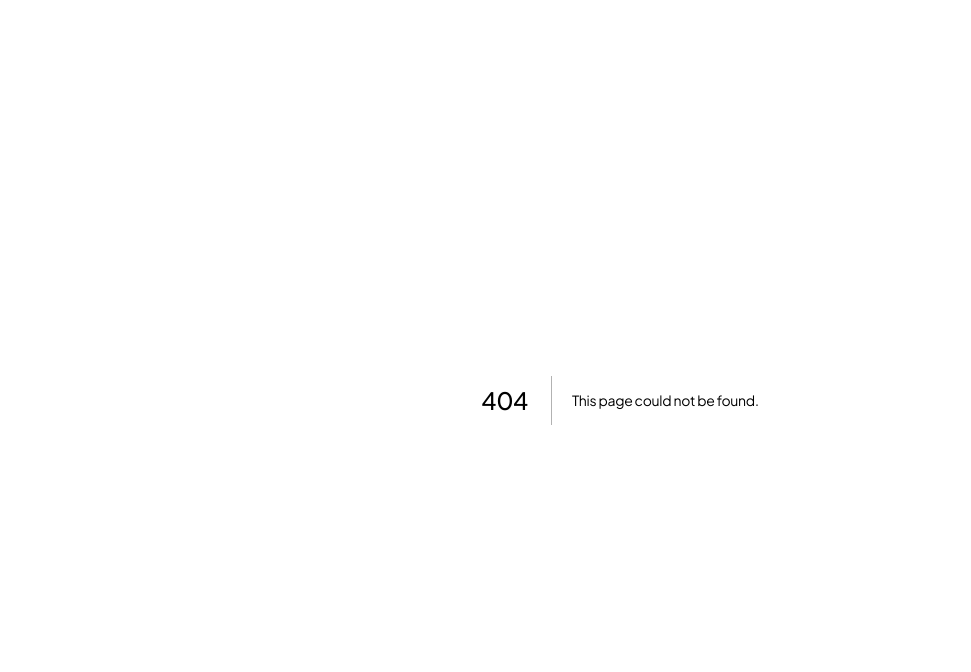
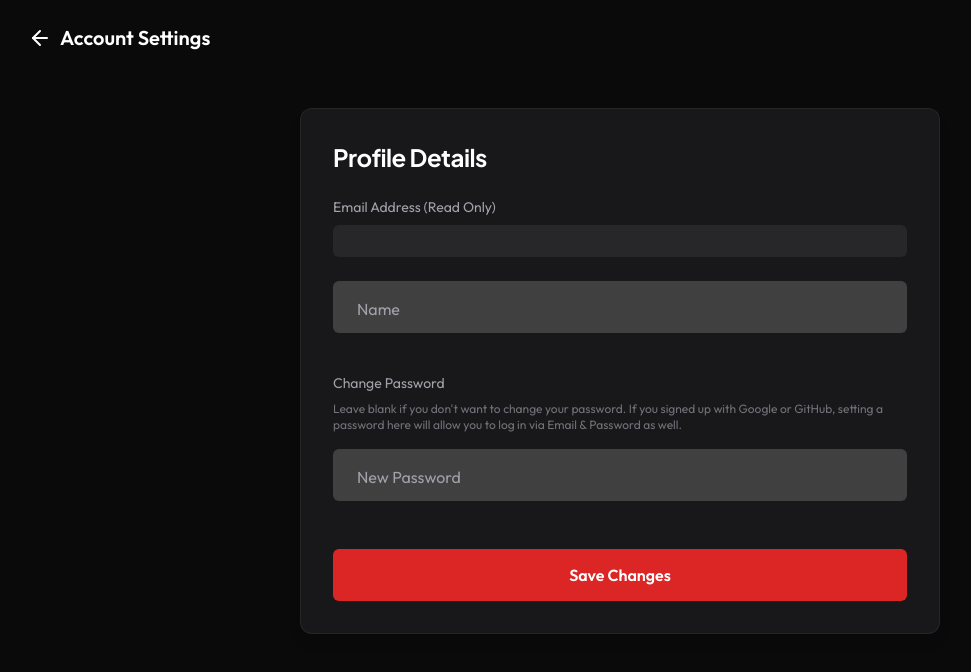
Before and after one commit to gamerboy74/ChillFlix, a Next.js app: page /settings in a window 1280 px wide. Before the commit this address had no page. Shown: the top 672 px of the page, without its empty margins (20-991 px from the left). Built offline with nearby package versions, Linux system fonts and the light colour scheme; no server answers; the database is empty; sample sign-in values are in the browser's storage.

Commit message:
fixed route

```diff
--- a/components/AccountMenu.tsx
+++ b/components/AccountMenu.tsx
@@ -45,6 +45,7 @@ const AccountMenu: React.FC<AccountMenuProps> = ({ visible }) => {
           Manage Profiles
         </button>
         <button
+          onClick={() => router.push("/settings")}
           className="w-full flex items-center gap-3 px-4 py-2.5 text-zinc-300 hover:text-white hover:bg-white/5 transition-colors text-sm"
         >
           <BsGear size={14} className="text-zinc-500" />
--- a/lib/authOptions.ts
+++ b/lib/authOptions.ts
@@ -17,10 +17,12 @@ export const authOptions: NextAuthOptions = {
     GithubProvider({
       clientId: process.env.GITHUB_ID || "",
       clientSecret: process.env.GITHUB_SECRET || "",
+      allowDangerousEmailAccountLinking: true,
     }),
     GoogleProvider({
       clientId: process.env.GOOGLE_CLIENT_ID || "",
       clientSecret: process.env.GOOGLE_CLIENT_SECRET || "",
+      allowDangerousEmailAccountLinking: true,
     }),
     Credentials({
       id: "credentials",
@@ -41,7 +43,7 @@ export const authOptions: NextAuthOptions = {
           .single();
 
         if (!user) throw new Error("Email does not exist");
-        if (!user.hashedPassword) throw new Error("User has no password set");
+        if (!user.hashedPassword) throw new Error("OAUTH_ACCOUNT_NO_PASSWORD");
 
         const isCorrectPassword = await compare(
           credentials.password,
--- /dev/null
+++ b/pages/api/user/settings.ts
@@ -0,0 +1,43 @@
+import { NextApiRequest, NextApiResponse } from "next";
+import serverAuth from "@/lib/serverAuth";
+import supabase from "@/lib/supabase";
+import bcrypt from "bcrypt";
+
+export default async function handler(
+  req: NextApiRequest,
+  res: NextApiResponse
+) {
+  if (req.method !== "PUT") {
+    return res.status(405).json({ error: "Method not allowed" });
+  }
+
+  try {
+    const { currentUser } = await serverAuth(req, res);
+    const { name, password } = req.body;
+
+    const updates: any = {
+      name: name || currentUser.name,
+    };
+
+    if (password && password.length >= 8) {
+      const hashedPassword = await bcrypt.hash(password, 12);
+      updates.hashedPassword = hashedPassword;
+    } else if (password && password.length > 0) {
+      return res.status(400).json({ error: "Password must be at least 8 characters" });
+    }
+
+    const { error } = await supabase
+      .from("User")
+      .update(updates)
+      .eq("id", currentUser.id);
+
+    if (error) {
+      throw new Error(error.message);
+    }
+
+    return res.status(200).json({ message: "Settings updated successfully" });
+  } catch (error: any) {
+    console.error("Settings update error:", error);
+    return res.status(500).json({ error: error.message || "Failed to update settings" });
+  }
+}
--- a/pages/auth.tsx
+++ b/pages/auth.tsx
@@ -33,7 +33,11 @@ const Auth = () => {
     try {
       const result = await signIn("credentials", { email, password, redirect: false });
       if (result?.error) {
-        toast.error(result.error);
+        if (result.error === "OAUTH_ACCOUNT_NO_PASSWORD") {
+          toast.error("You originally signed up with a social account (Google/GitHub). Please use that button to sign in.", { duration: 5000 });
+        } else {
+          toast.error(result.error);
+        }
       } else {
         toast.success("Welcome back to ChillFlix!");
         router.push("/main");
--- /dev/null
+++ b/pages/settings.tsx
@@ -0,0 +1,125 @@
+import { NextPageContext } from "next";
+import { getSession } from "next-auth/react";
+import useCurrentUser from "@/hooks/useCurrentUser";
+import { useRouter } from "next/router";
+import { useState, useCallback, useEffect } from "react";
+import Input from "@/components/Input";
+import axios from "axios";
+import toast from "react-hot-toast";
+import { ArrowLeft, Loader2 } from "lucide-react";
+
+export async function getServerSideProps(context: NextPageContext) {
+  const session = await getSession(context);
+
+  if (!session) {
+    return {
+      redirect: {
+        destination: "/auth",
+        permanent: false,
+      },
+    };
+  }
+
+  return {
+    props: {},
+  };
+}
+
+const Settings = () => {
+  const router = useRouter();
+  const { data: user, mutate } = useCurrentUser();
+  const [name, setName] = useState("");
+  const [password, setPassword] = useState("");
+  const [isLoading, setIsLoading] = useState(false);
+
+  useEffect(() => {
+    if (user) {
+      setName(user.name || "");
+    }
+  }, [user]);
+
+  const saveSettings = useCallback(async () => {
+    setIsLoading(true);
+    try {
+      await axios.put("/api/user/settings", { name, password });
+      toast.success("Settings updated successfully!");
+      mutate();
+      setPassword(""); // Clear password field after successful update
+    } catch (error: any) {
+      toast.error(error.response?.data?.error || "Failed to update settings");
+    } finally {
+      setIsLoading(false);
+    }
+  }, [name, password, mutate]);
+
+  return (
+    <div className="min-h-screen bg-[#0a0a0a] text-white">
+      {/* Navbar */}
+      <nav className="w-full px-4 md:px-12 py-6 flex items-center">
+        <button
+          onClick={() => router.push("/main")}
+          className="flex flex-row items-center gap-2 hover:opacity-80 transition"
+        >
+          <ArrowLeft size={24} />
+          <span className="text-xl font-semibold">Account Settings</span>
+        </button>
+      </nav>
+
+      {/* Content */}
+      <div className="max-w-2xl mx-auto px-4 mt-8">
+        <div className="bg-zinc-900 border border-white/[0.06] rounded-xl p-8 shadow-lg animate-fade-in">
+          <h2 className="text-2xl font-bold mb-6">Profile Details</h2>
+
+          <div className="flex flex-col gap-6">
+            <div>
+              <p className="text-zinc-400 text-sm mb-2">Email Address (Read Only)</p>
+              <div className="bg-zinc-800 text-zinc-300 px-6 py-4 rounded-md cursor-not-allowed">
+                {user?.email}
+              </div>
+            </div>
+
+            <Input
+              id="name"
+              label="Name"
+              value={name}
+              onChange={(e: any) => setName(e.target.value)}
+            />
+
+            <div>
+              <p className="text-zinc-400 text-sm mb-2 mt-4">Change Password</p>
+              <p className="text-xs text-zinc-500 mb-4">
+                Leave blank if you don't want to change your password. If you signed up with Google or GitHub, setting a password here will allow you to log in via Email & Password as well.
+              </p>
+              <Input
+                id="password"
+                type="password"
+                label="New Password"
+                value={password}
+                onChange={(e: any) => setPassword(e.target.value)}
+              />
+            </div>
+
+            <button
+              onClick={saveSettings}
+              disabled={isLoading}
+              className={`w-full mt-6 py-3.5 rounded-md font-semibold text-white flex items-center justify-center gap-2 transition ${
+                isLoading ? "bg-red-800/60 cursor-not-allowed" : "bg-red-600 hover:bg-red-700"
+              }`}
+            >
+              {isLoading ? (
+                <>
+                  <Loader2 size={16} className="animate-spin" />
+                  Saving...
+                </>
+              ) : (
+                "Save Changes"
+              )}
+            </button>
+          </div>
+        </div>
+      </div>
+    </div>
+  );
+};
+
+export default Settings;
```
